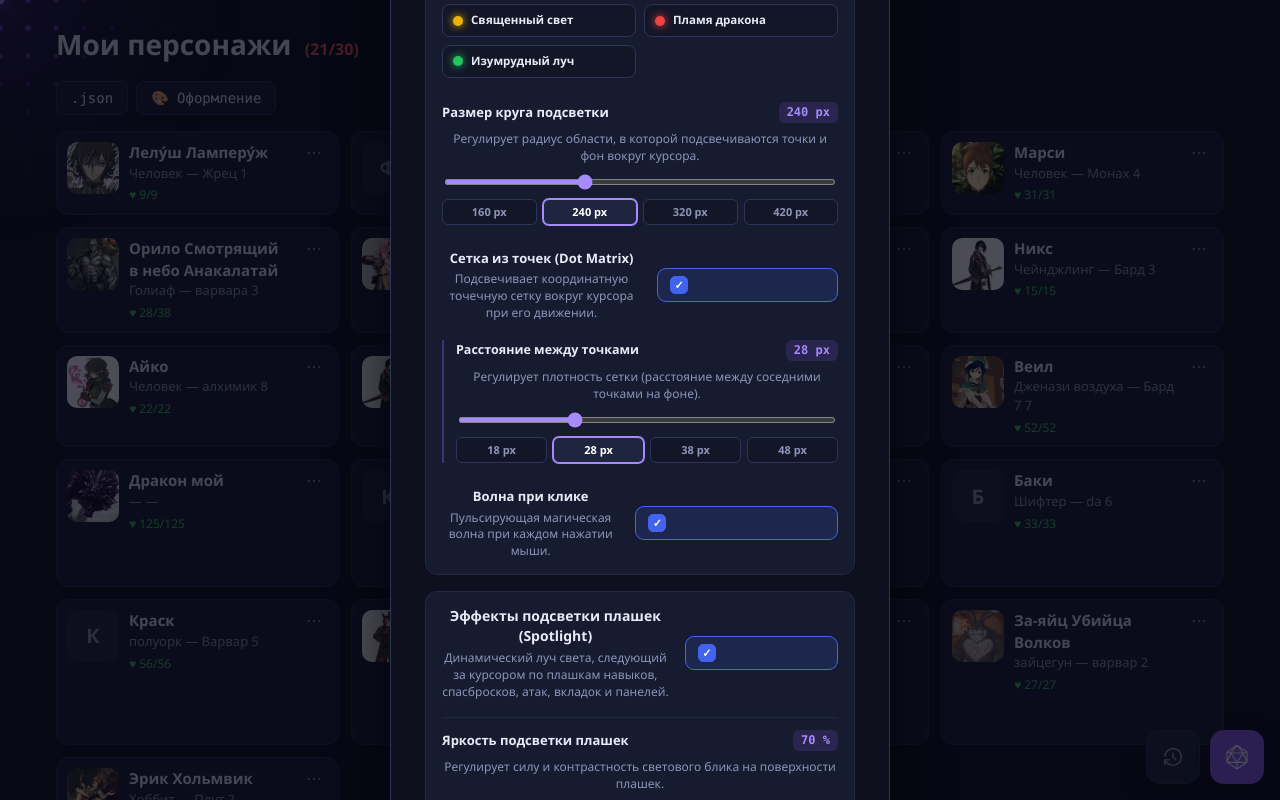
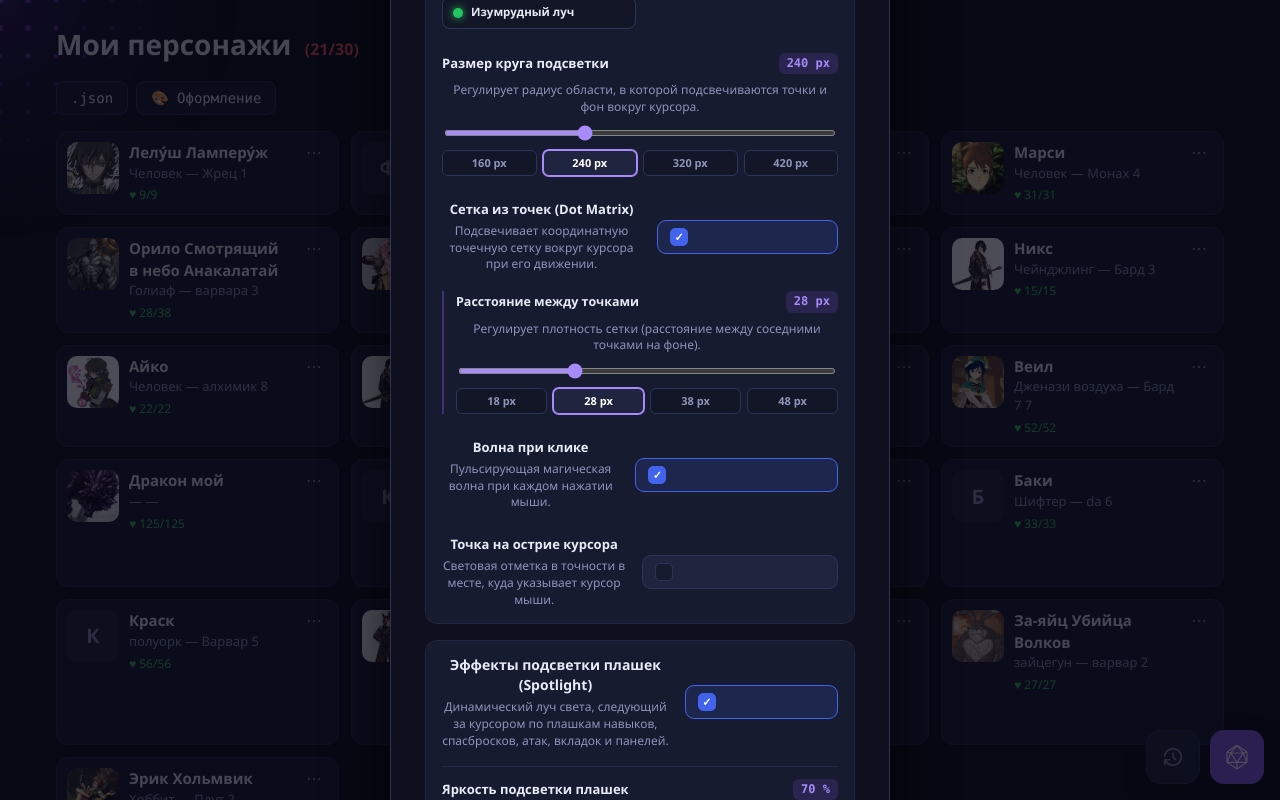
Before and after one commit to henttop/dnd-sheet, a React (Vite) app: page / in a window 1280 px wide. Both pictures are taken after a click on the button "🎨 Оформление". Shown: the top 800 px of the page. Built offline with nearby package versions, Linux system fonts and the light colour scheme.

Commit message:
v0.34: отключение точки на острие курсора по умолчанию и добавление переключателя в настройки

```diff
--- a/src/CursorGlow.jsx
+++ b/src/CursorGlow.jsx
@@ -184,7 +184,8 @@ export default function CursorGlow() {
           ctx.shadowBlur = 0;
         }
 
-        // 3. Центральное световое ядро
+        // 3. Центральное световое ядро (опциональная точка на острие курсора)
+        if (currentUi.cursorCenterDot) {
           ctx.fillStyle = activeColors.core;
           ctx.shadowColor = activeColors.core;
           ctx.shadowBlur = 12;
@@ -192,6 +193,7 @@ export default function CursorGlow() {
           ctx.arc(px, py, 4, 0, Math.PI * 2);
           ctx.fill();
           ctx.shadowBlur = 0;
+        }
       }
 
       // Цикл засыпает при полной неподвижности мыши (0% CPU в простое)
@@ -308,6 +310,7 @@ export default function CursorGlow() {
     ui.cursorDotSpacing,
     ui.cursorRadius,
     ui.cursorColor,
+    ui.cursorCenterDot,
     ui.pillSpotlight,
     ui.pillSpotlightIntensity,
     ui.pillSpotlightRadius,
--- a/src/ThemeModal.jsx
+++ b/src/ThemeModal.jsx
@@ -161,6 +161,19 @@ export function ThemeSettingsContent({ ui, setUi }) {
                 onChange={(v) => setUi({ cursorRipple: v })}
               />
             </div>
+
+            <div className="theme-item-row" style={{ marginTop: 14 }}>
+              <div className="theme-item-info">
+                <div className="theme-item-title" style={{ fontSize: 13 }}>Точка на острие курсора</div>
+                <div className="theme-item-desc">
+                  Световая отметка в точности в месте, куда указывает курсор мыши.
+                </div>
+              </div>
+              <Toggle
+                checked={!!ui.cursorCenterDot}
+                onChange={(v) => setUi({ cursorCenterDot: v })}
+              />
+            </div>
           </div>
         )}
       </div>
--- a/src/uistore.js
+++ b/src/uistore.js
@@ -14,6 +14,7 @@ let state = {
   cursorRadius: 240,   // радиус круга подсветки в пикселях (120 - 450)
   cursorColor: "purple", // цвет подсветки (purple, cyan, gold, red, green)
   cursorRipple: true,  // эффект расходящейся волны при клике
+  cursorCenterDot: false, // световая точка на острие курсора (по умолчанию выключена)
   pillSpotlight: true,         // интерактивный спотлайт и эффекты на всех плашках
   pillSpotlightIntensity: 70,  // интенсивность/яркость спотлайта на плашках (20 - 100%)
   pillSpotlightRadius: 130,    // радиус светового пятна на плашках в пикселях (70 - 220)
@@ -22,7 +23,12 @@ let state = {
 
 try {
   const saved = JSON.parse(localStorage.getItem("dnd-sheet-ui") || "null");
-  if (saved) state = { ...state, ...saved };
+  if (saved) {
+    state = { ...state, ...saved };
+    if (saved.cursorCenterDot === undefined) {
+      state.cursorCenterDot = false;
+    }
+  }
 } catch (e) { /* игнорируем */ }
 
 const subs = new Set();
```
Also changed, not shown: 4 other files (tests, documents, lock files or other folders). Lines whose indentation alone changed are shown as unchanged.
